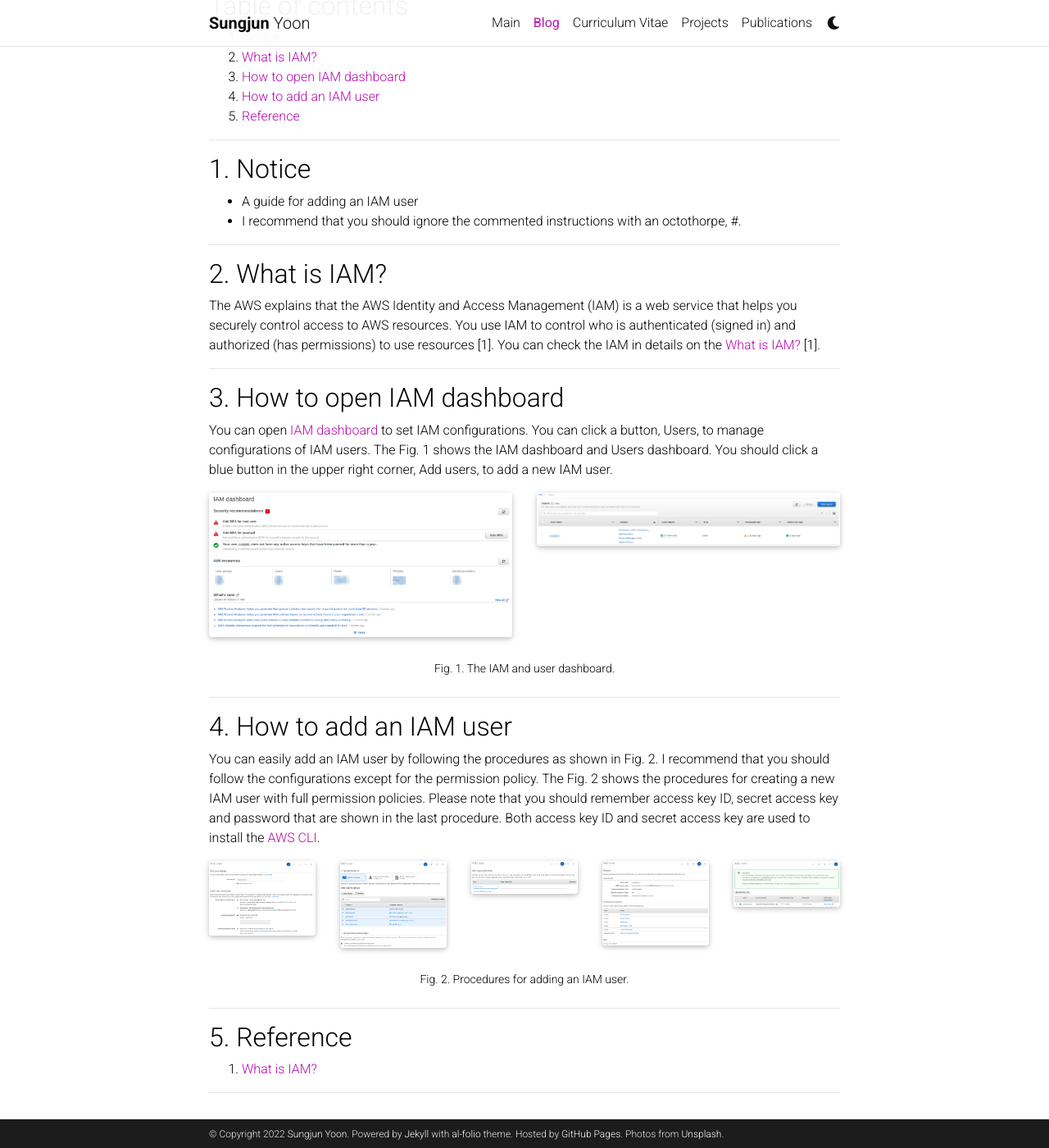
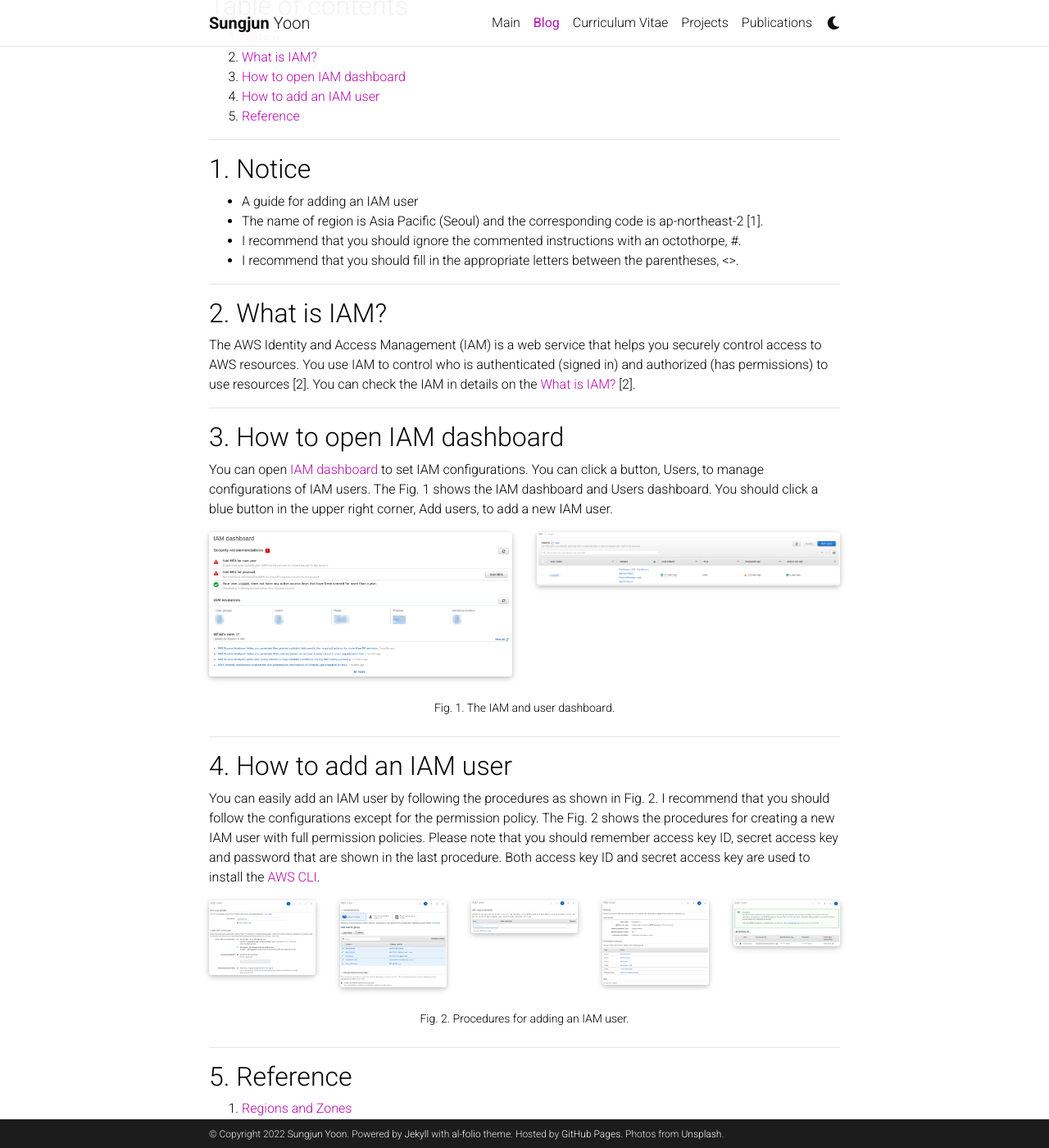
Before and after one commit to vujadeyoon/vujadeyoon.github.io, a Jekyll site: the page built from _posts/AWS/2022-01-23-iam.md, in a window 1280 px wide and 1400 px high, scrolled down 298 px. Shown: the whole window at 82% size. Built offline with Jekyll 4.4.1, drawn with Linux system fonts in a browser that asks for light colours; full-size pictures stand in for the smaller copies a plugin makes; comment, search, counter and statistics services are not loaded; a style sheet for code colours, icons or effects is not loaded.

Commit message:
220126a: update the blog, AWS Identity and Access Management (IAM).

```diff
--- a/_posts/AWS/2022-01-23-iam.md
+++ b/_posts/AWS/2022-01-23-iam.md
@@ -19,14 +19,16 @@ categories: software
 
 ## 1. Notice <a name="notice"></a>
 - A guide for adding an IAM user
+- The name of region is Asia Pacific (Seoul) and the corresponding code is ap-northeast-2 [1].
 - I recommend that you should ignore the commented instructions with an octothorpe, #.
+- I recommend that you should fill in the appropriate letters between the parentheses, <>.
 
 <hr>
 
 ## 2. What is IAM? <a name="iam"></a>
-The AWS explains that the AWS Identity and Access Management (IAM) is a web service that helps you securely control access
-to AWS resources. You use IAM to control who is authenticated (signed in) and authorized (has permissions) to use resources [1].
-You can check the IAM in details on the [What is IAM?](https://docs.aws.amazon.com/IAM/latest/UserGuide/introduction.html) [1].
+The AWS Identity and Access Management (IAM) is a web service that helps you securely control access to AWS resources.
+You use IAM to control who is authenticated (signed in) and authorized (has permissions) to use resources [2].
+You can check the IAM in details on the [What is IAM?](https://docs.aws.amazon.com/IAM/latest/UserGuide/introduction.html) [2].
 
 <hr>
 
@@ -83,6 +85,7 @@ in the last procedure. Both access key ID and secret access key are used to inst
 <hr>
 
 ## 5. Reference <a name="ref"></a>
-1. <a href="https://docs.aws.amazon.com/IAM/latest/UserGuide/introduction.html" title="What is IAM?"> What is IAM?</a>
+1. <a href="https://docs.aws.amazon.com/AWSEC2/latest/UserGuide/using-regions-availability-zones.html" title="Regions and Zones"> Regions and Zones</a>
+2. <a href="https://docs.aws.amazon.com/IAM/latest/UserGuide/introduction.html" title="What is IAM?"> What is IAM?</a>
 
 <hr>
```
